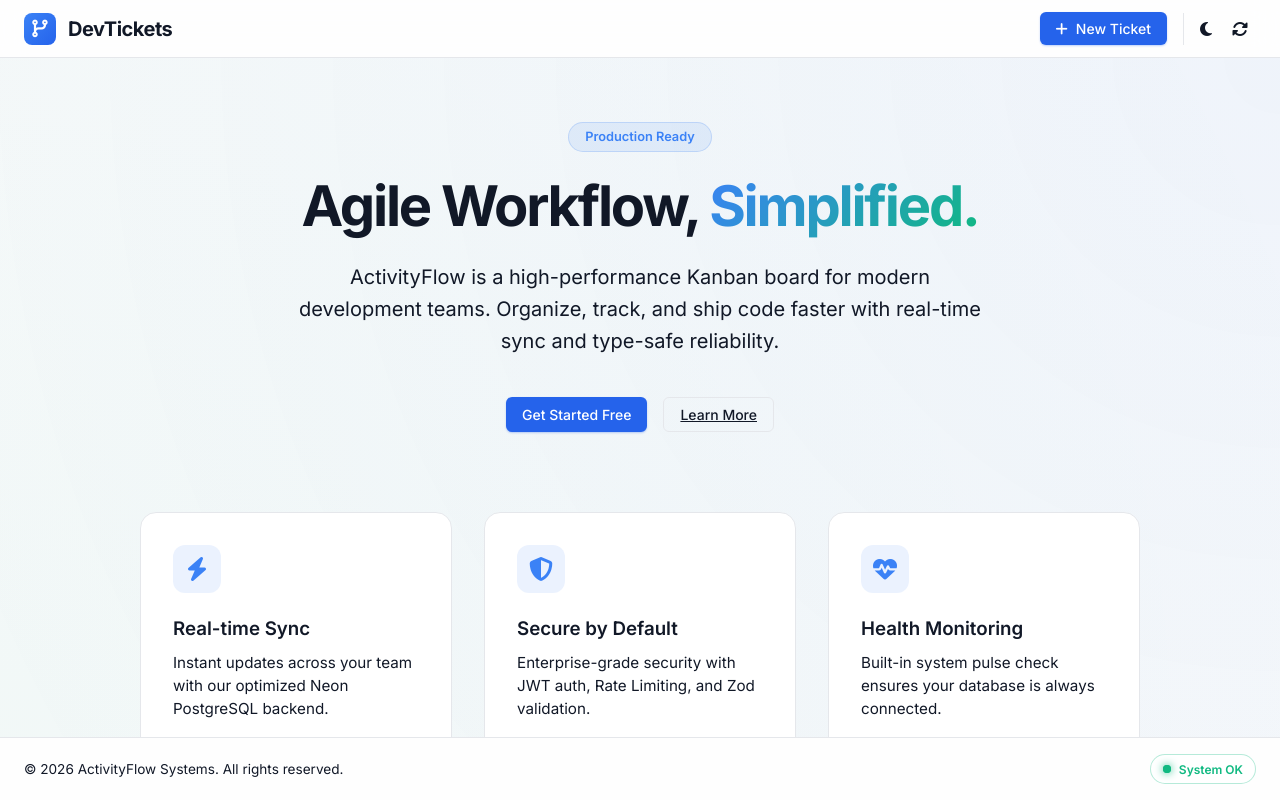
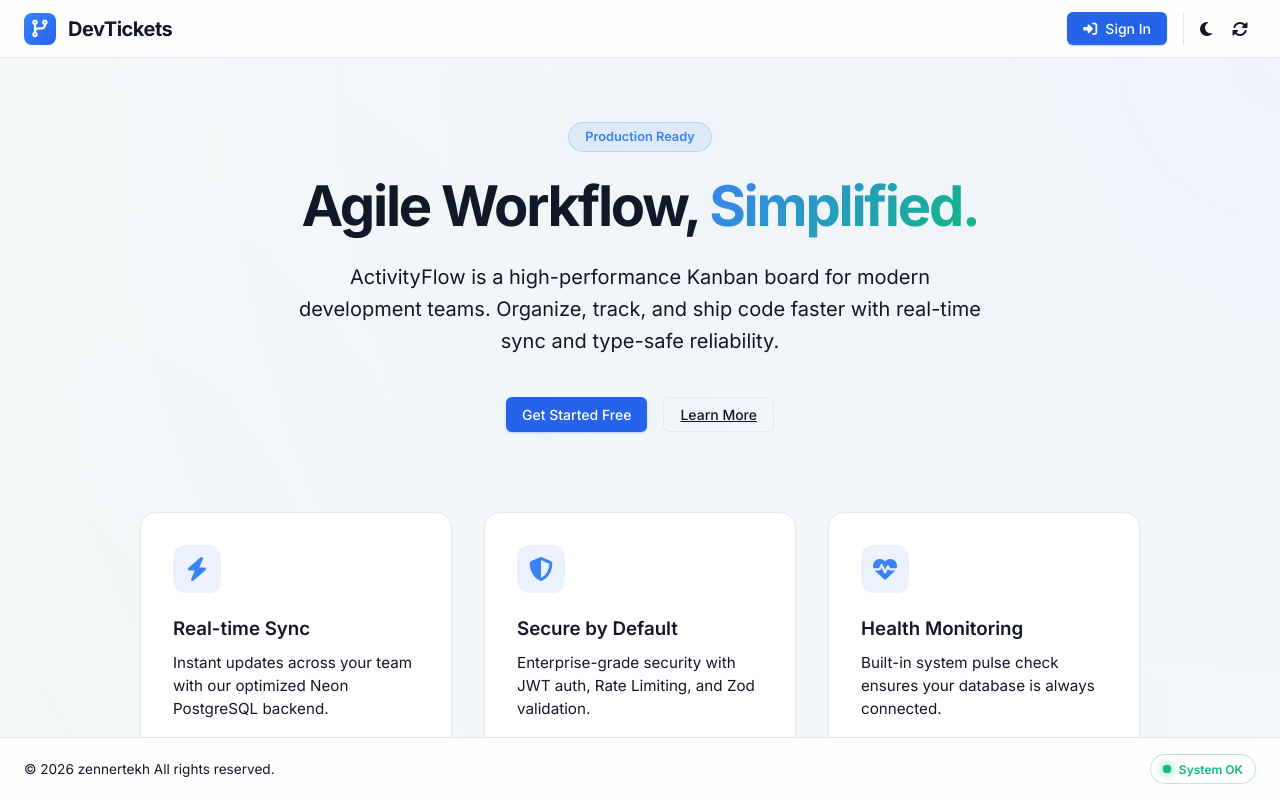
Before and after one commit to 2KAY-kat/activityflow, a website with bundled scripts: page index.html in a window 1280 px wide. Built offline with nearby package versions, Linux system fonts and the light colour scheme; files whose address does not match are found by name.

Commit message:
Dynamic Toggling: The checkAuth() function is now fully wired up. When you're on the Landing Page

```diff
--- a/index.html
+++ b/index.html
@@ -19,7 +19,8 @@
             </div>
 
             <div class="header-controls">
-                <button class="btn btn-primary" onclick="openTicketModal()"><i class="fa-solid fa-plus"></i> <span>New Ticket</span></button>
+                <button id="headerNewTicket" class="btn btn-primary" onclick="openTicketModal()" style="display: none;"><i class="fa-solid fa-plus"></i> <span>New Ticket</span></button>
+                <button id="headerLogin" class="btn btn-primary" onclick="document.getElementById('authModal').classList.add('active')" style="display: none;"><i class="fa-solid fa-right-to-bracket"></i> <span>Sign In</span></button>
                 <div class="user-profile">
                     <button class="icon-btn" onclick="toggleTheme()" title="Toggle Theme"><i class="fa-solid fa-moon" id="themeIcon"></i></button>
                     <button class="icon-btn" onclick="syncData()" title="Sync Data"><i class="fa-solid fa-rotate"></i></button>
@@ -98,7 +99,7 @@
     <footer class="app-footer">
         <div class="footer-container">
             <div class="footer-info">
-                <p>&copy; 2026 ActivityFlow Systems. All rights reserved.</p>
+                <p>&copy; 2026 zennertekh All rights reserved.</p>
             </div>
             <div class="footer-status">
                 <div id="footerHealth" class="status-indicator">
--- a/js/script.js
+++ b/js/script.js
@@ -91,17 +91,23 @@ function checkAuth() {
     const landingPage = document.getElementById('landingPage');
     const dashboard = document.getElementById('dashboard');
     const logoutBtn = document.getElementById('logoutBtn');
+    const headerNewTicket = document.getElementById('headerNewTicket');
+    const headerLogin = document.getElementById('headerLogin');
 
     if (authToken) {
         authModal.classList.remove('active');
         if (landingPage) landingPage.style.display = 'none';
         if (dashboard) dashboard.style.display = 'flex';
-        logoutBtn.style.display = 'flex';
+        if (logoutBtn) logoutBtn.style.display = 'flex';
+        if (headerNewTicket) headerNewTicket.style.display = 'flex';
+        if (headerLogin) headerLogin.style.display = 'none';
         loadTickets();
     } else {
         if (landingPage) landingPage.style.display = 'flex';
         if (dashboard) dashboard.style.display = 'none';
-        logoutBtn.style.display = 'none';
+        if (logoutBtn) logoutBtn.style.display = 'none';
+        if (headerNewTicket) headerNewTicket.style.display = 'none';
+        if (headerLogin) headerLogin.style.display = 'flex';
         tickets = [];
         renderBoard();
     }
```
